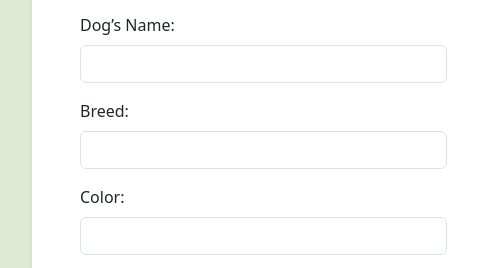
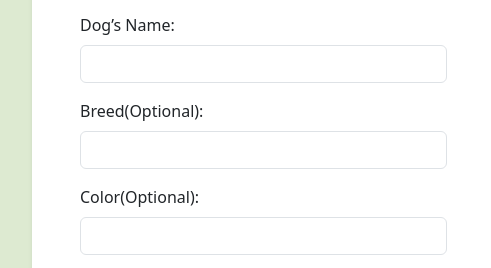
Before and after one commit to KasenS1230/snout-scout, a plain HTML site: page reportform.html in a window 1280 px wide. Shown: the part 219-487 px from the top of the page, 145-636 px from the left. Drawn offline with nearby package versions, Linux system fonts and the light colour scheme.

Commit message:
wait im almost done trust

```diff
--- a/reportform.html
+++ b/reportform.html
@@ -56,12 +56,12 @@
                   </div>
 
                   <div class="mb-3">
-                    <label for="dogBreed" class="form-label">Breed:</label>
+                    <label for="dogBreed" class="form-label">Breed(Optional):</label>
                     <input type="text" class="form-control" id="dogBreed">
                   </div>
 
                   <div class="mb-3">
-                    <label for="dogColor" class="form-label">Color:</label>
+                    <label for="dogColor" class="form-label">Color(Optional):</label>
                     <input type="text" class="form-control" id="dogColor">
                   </div>
 
```
